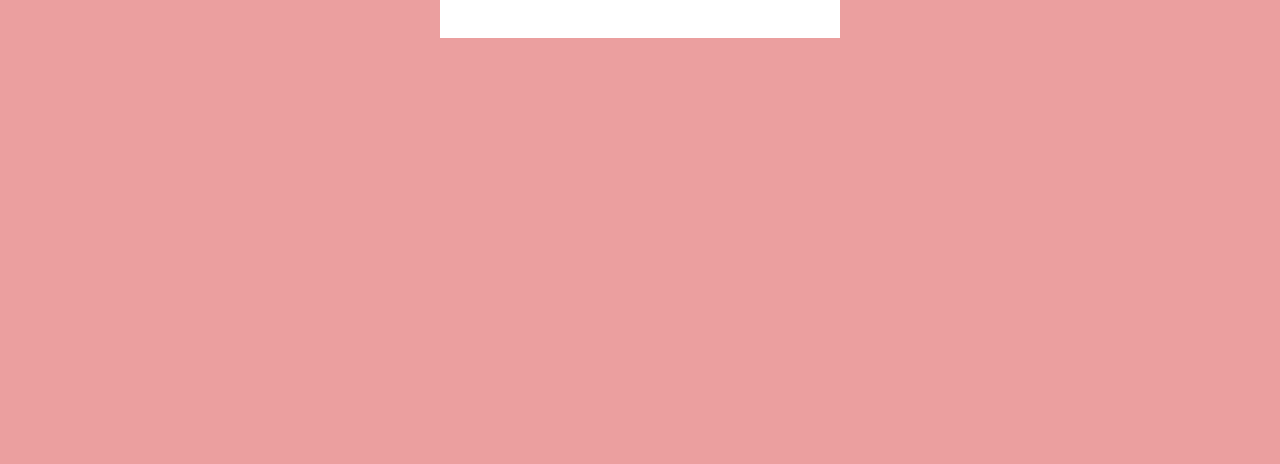
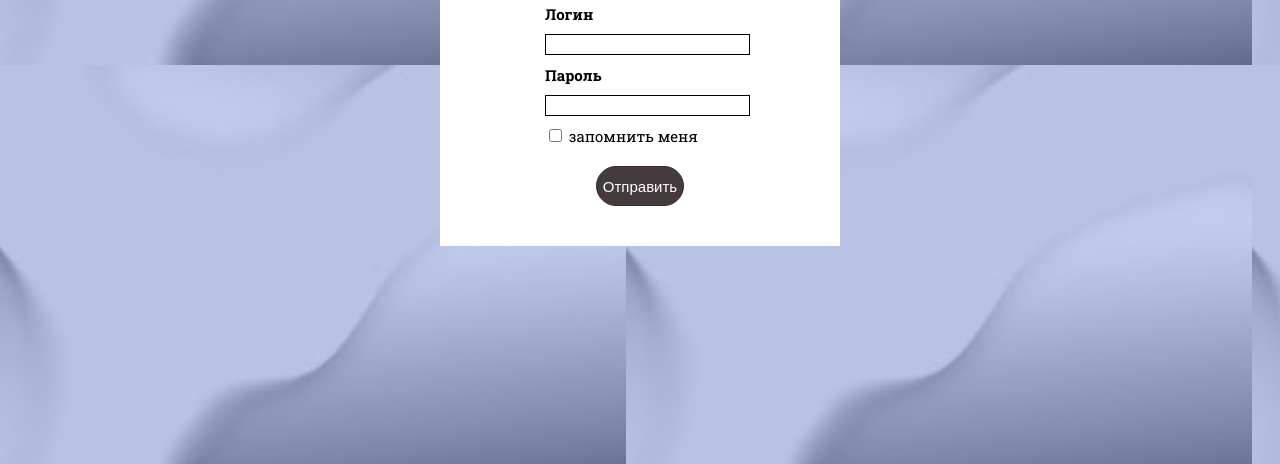
Before and after one commit to SonyaVo/voroshnina_231-362_web-dev-2024-2, a plain HTML site: page index.html in a window 1280 px wide. Shown: the part 352-816 px from the top of the page. Drawn offline with Linux system fonts and the light colour scheme.

Commit message:
Ком.2

```diff
--- a/index.html
+++ b/index.html
@@ -1,20 +1,24 @@
 <!DOCTYPE html>
-<html lang="ru">
+<html>
 
 <head>
     <meta charset="UTF-8">
     <meta name="viewport" content="width=device-width, initial-scale=1.0">
     <title>Форма для аутентификации</title>
+    <link rel="preconnect" href="https://fonts.googleapis.com">
+    <link rel="preconnect" href="https://fonts.gstatic.com" crossorigin>
+    <link href="https://fonts.googleapis.com/css2?family=Roboto+Slab:wght@100..900&display=swap" rel="stylesheet">
+    <link rel="stylesheet" href="styles/main.css">
 
-    <link rel="stylesheet" href="styles/main.css">
 
 </head>
 
 <body>
-    <h1>Форма для аутентификации</h1>
+
 
     <div class="container">
 
+        <h1>Форма для аутентификации</h1>
         <form action="https://httpbin.org/post" method="POST" enctype="multipart/form-data">
             <div class="form-group">
                 <label class="form-label" s for="login">Логин</label>
@@ -23,7 +27,7 @@
 
             <div class="form-group">
                 <label class="form-label" for="password">Пароль</label>
-                <input type="email" name="password" id="password" required>
+                <input type="password" name="password" id="password" required>
             </div>
 
             <div class="form-group">
@@ -35,6 +39,8 @@
             <input class="btn" type="submit" value="Отправить">
         </form>
     </div>
+
 </body>
 
+
 </html>
--- a/styles/main.css
+++ b/styles/main.css
@@ -1,26 +1,35 @@
-body{
-    margin-top: auto;
-    margin-bottom:auto ;
-    background-color: #eb9f9f;
-    height: max-content;
+body {
+    font-family: "Roboto Slab", serif;
+    font-optical-sizing: auto;
+    font-style: normal;
+    display: flex;
+    justify-content: center;
+    align-items: center;
+    height: 100vh;
+    background-image: url("/image/back.avif");
+    /*color: #35302a;*/
+
+
 }
+
 h1 {
     text-align: center;
     background-color: #ffffff;
-
     max-width: 400px;
     margin-bottom: 0;
-    margin-top: 20px;
+    margin-top: 0px;
     margin-left: auto;
     margin-right: auto;
     padding: 20px 0;
 }
+
 
 .form-group {
     max-width: 190px;
     margin-bottom: 10px;
     margin-left: auto;
     margin-right: auto;
+
 
 }
 
@@ -34,7 +43,7 @@ h1 {
     background-color: #ffffff;
     font-size: 15px;
     max-width: 400px;
-    margin-bottom: 20px;
+    margin-bottom: 0px;
     margin-top: 0;
     margin-left: auto;
     margin-right: auto;
@@ -53,12 +62,18 @@ select {
     color: #ffffff;
     display: block;
     height: 40px;
-    width: 150-x;
+    width: 170-x;
     margin: auto auto;
     background-color: rgb(68, 60, 60);
     border: 1px solid rgb(60, 41, 41);
     margin: 20px auto;
+    border-radius: 30px;
 }
+
 input:required {
-  border: 1px solid black;
+    border: 1px solid black;
 }
+
+footer {
+    margin: 0;
+}
```
Also changed, not shown: image/back.jpg (added).
